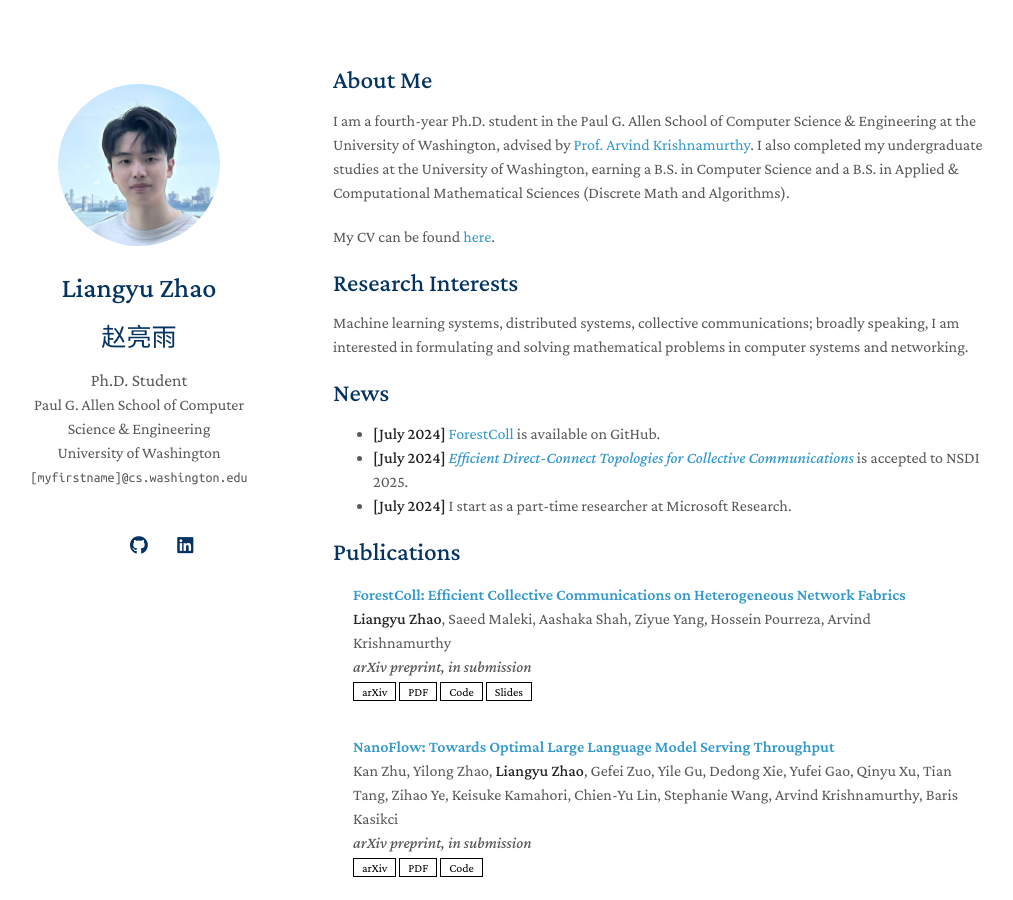
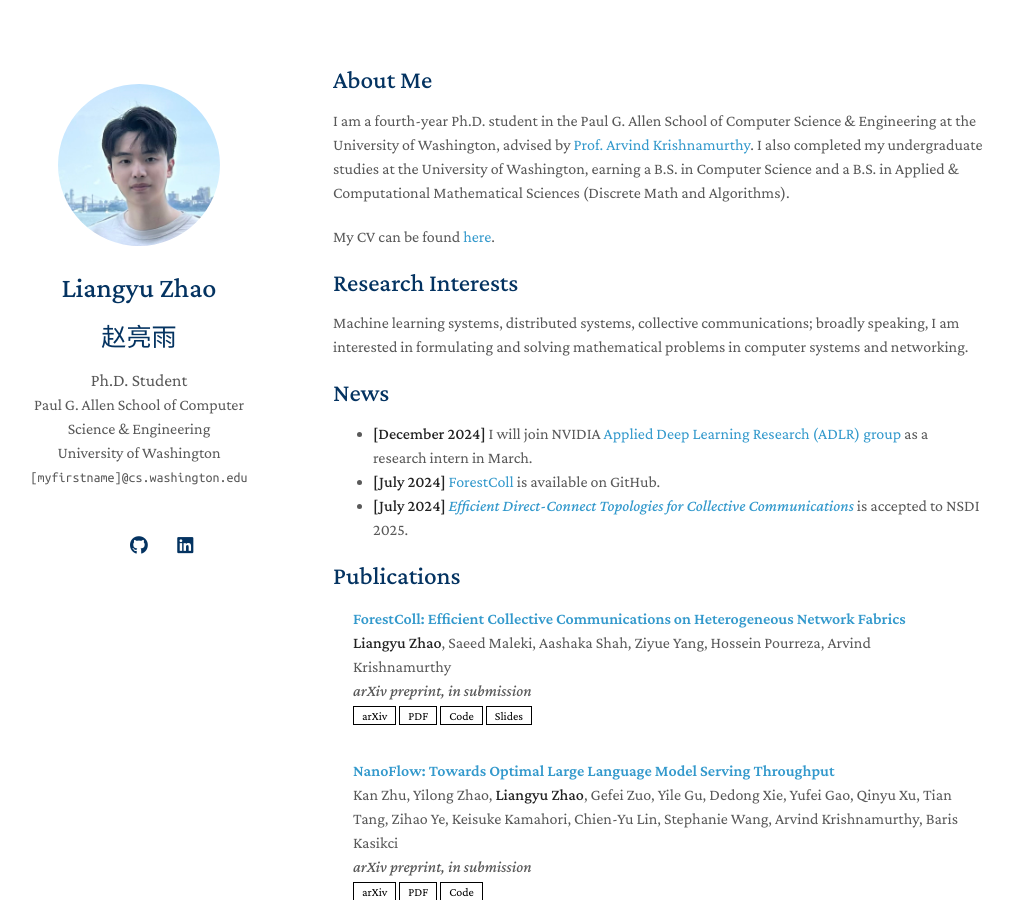
Before and after one commit to liangyuRain/liangyuRain.github.io, a Jekyll site: the page built from index.md, in a window 1280 px wide and 900 px high. Shown: the whole window, without its empty margins (137-1150 px from the left). Built offline with Jekyll 4.4.1, drawn with Linux system fonts in a browser that asks for light colours; a style sheet for code colours, icons or effects is not loaded; our own code applies the rules of GitHub Pages for plain Markdown files.

Commit message:
news: join NVIDIA

```diff
--- a/index.md
+++ b/index.md
@@ -14,9 +14,9 @@ Machine learning systems, distributed systems, collective communications; broadl
 
 ## News
 
+- **[December 2024]** I will join NVIDIA <a href="https://nv-adlr.github.io" gtag-section="news" gtag-item="ADLR">Applied Deep Learning Research (ADLR) group</a> as a research intern in March.
 - **[July 2024]** <a href="https://github.com/liangyuRain/ForestColl" gtag-section="news" gtag-item="ForestColl">ForestColl</a> is available on GitHub.
 - **[July 2024]** <a href="https://arxiv.org/abs/2202.03356" gtag-section="news" gtag-item="DirectConnect"><em>Efficient Direct-Connect Topologies for Collective Communications</em></a> is accepted to NSDI 2025.
-- **[July 2024]** I start as a part-time researcher at Microsoft Research.
 
 {% include_relative _includes/publications.md %}
 
```
